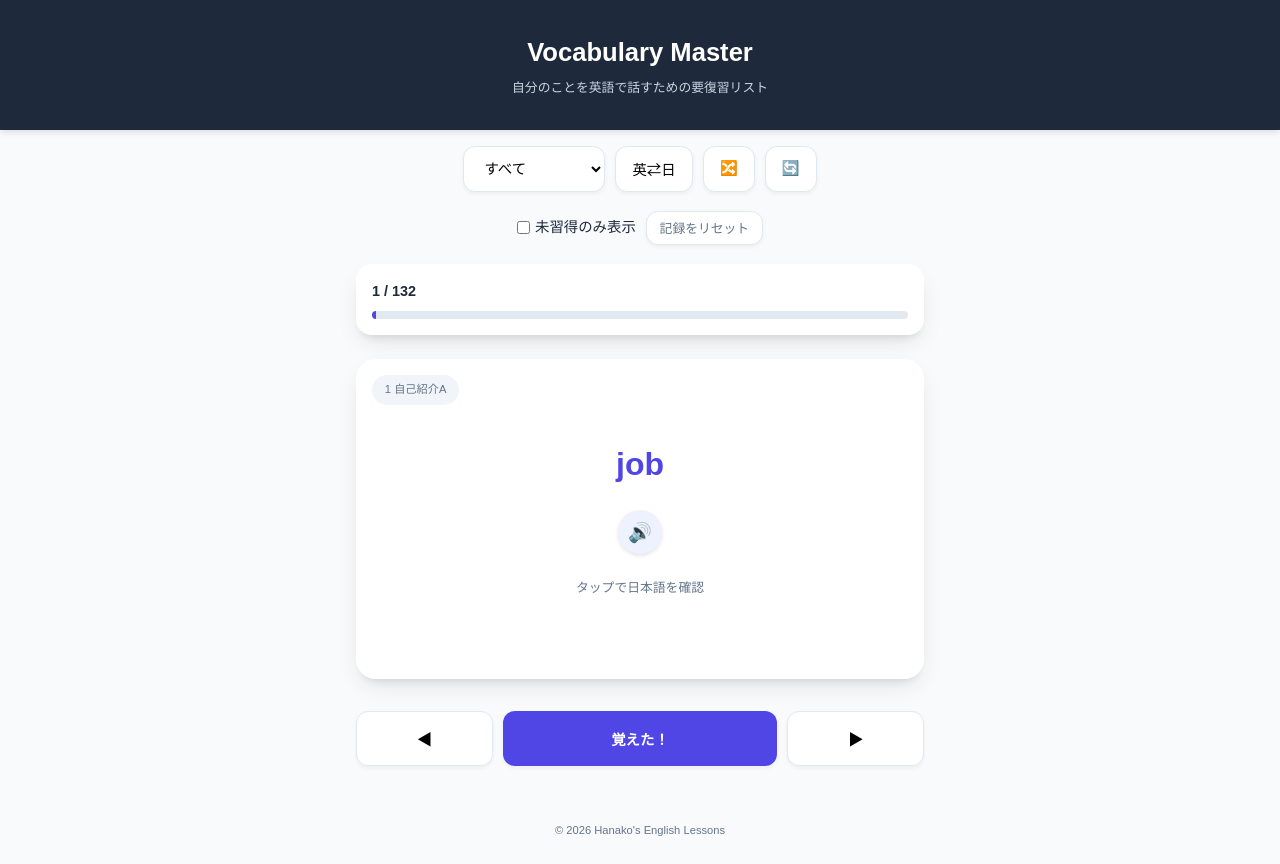
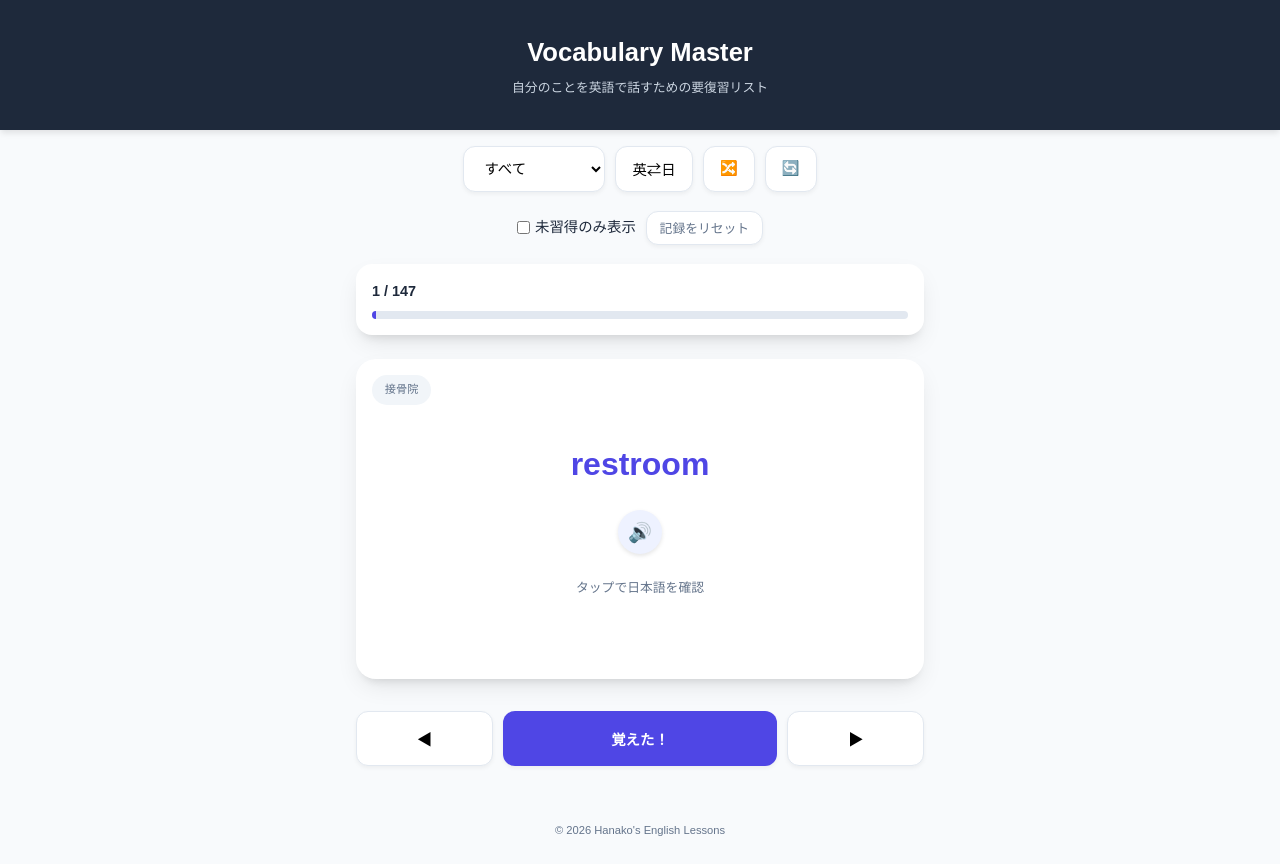
Before and after one commit to hanakokatayama5-lab/vocab-master, a plain HTML site: page index.html in a window 1280 px wide. Drawn offline with Linux system fonts and the light colour scheme.

Commit message:
単語リストに接骨院系の単語と施術で使う語を追加

```diff
--- a/index.html
+++ b/index.html
@@ -290,6 +290,21 @@
 
 <script>
     var vocabDataFull = [
+        {"category": "接骨院", "word": "restroom", "meaning": "お手洗い、トイレ"},
+        {"category": "接骨院", "word": "changing room", "meaning": "更衣室"},
+        {"category": "接骨院", "word": "waiting room", "meaning": "待合室"},
+        {"category": "接骨院", "word": "treatment rooms", "meaning": "施術室"},
+        {"category": "接骨院", "word": "parking lot", "meaning": "駐車場"},
+        {"category": "接骨院", "word": "elevator", "meaning": "エレベーター"},
+        {"category": "接骨院", "word": "form", "meaning": "問診票、用紙"},
+        {"category": "接骨院", "word": "QR code", "meaning": "QRコード"},
+        {"category": "施術で使う語", "word": "pain", "meaning": "痛み"},
+        {"category": "施術で使う語", "word": "discomfort", "meaning": "不快感・違和感"},
+        {"category": "施術で使う語", "word": "swelling", "meaning": "腫れ"},
+        {"category": "施術で使う語", "word": "stiffness", "meaning": "凝り・張り"},
+        {"category": "施術で使う語", "word": "stiff neck", "meaning": "肩こり"},
+        {"category": "施術で使う語", "word": "numbness", "meaning": "しびれ"},
+        {"category": "施術で使う語", "word": "tightness", "meaning": "張り"},
         {"category": "1 自己紹介A", "word": "job", "meaning": "仕事"},
         {"category": "1 自己紹介A", "word": "big cities", "meaning": "大都市"},
         {"category": "1 自己紹介A", "word": "outgoing", "meaning": "社交的な"},
```
